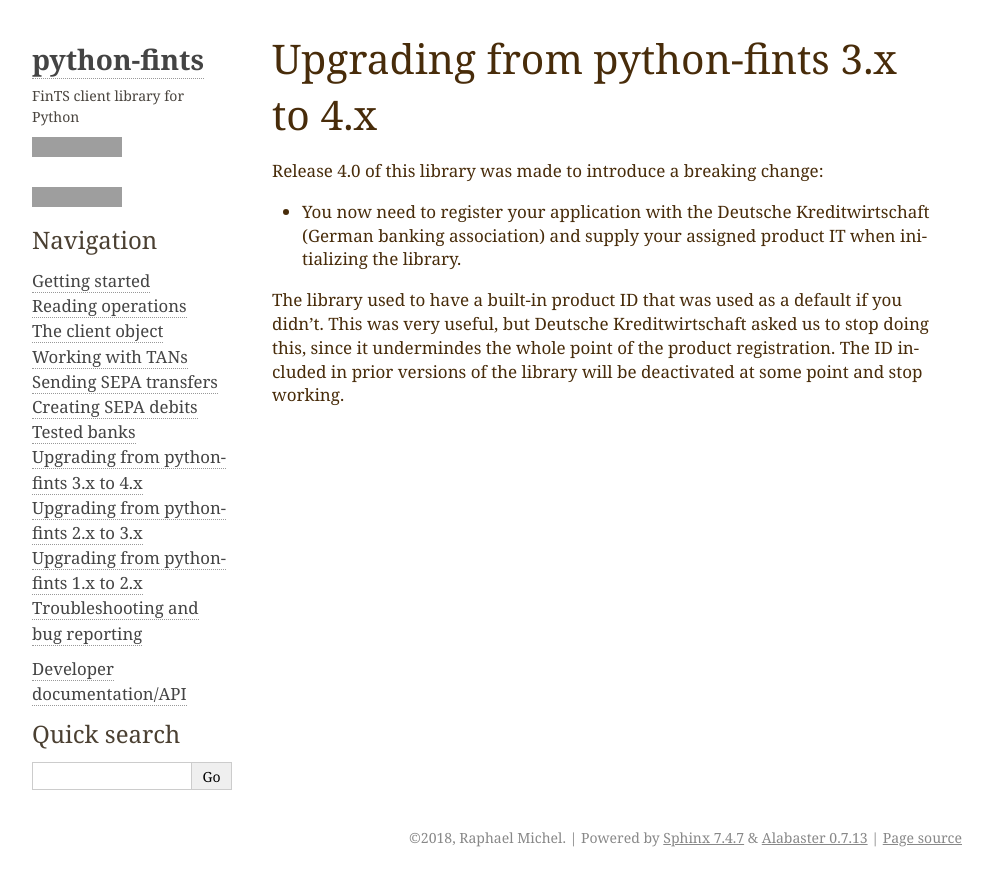
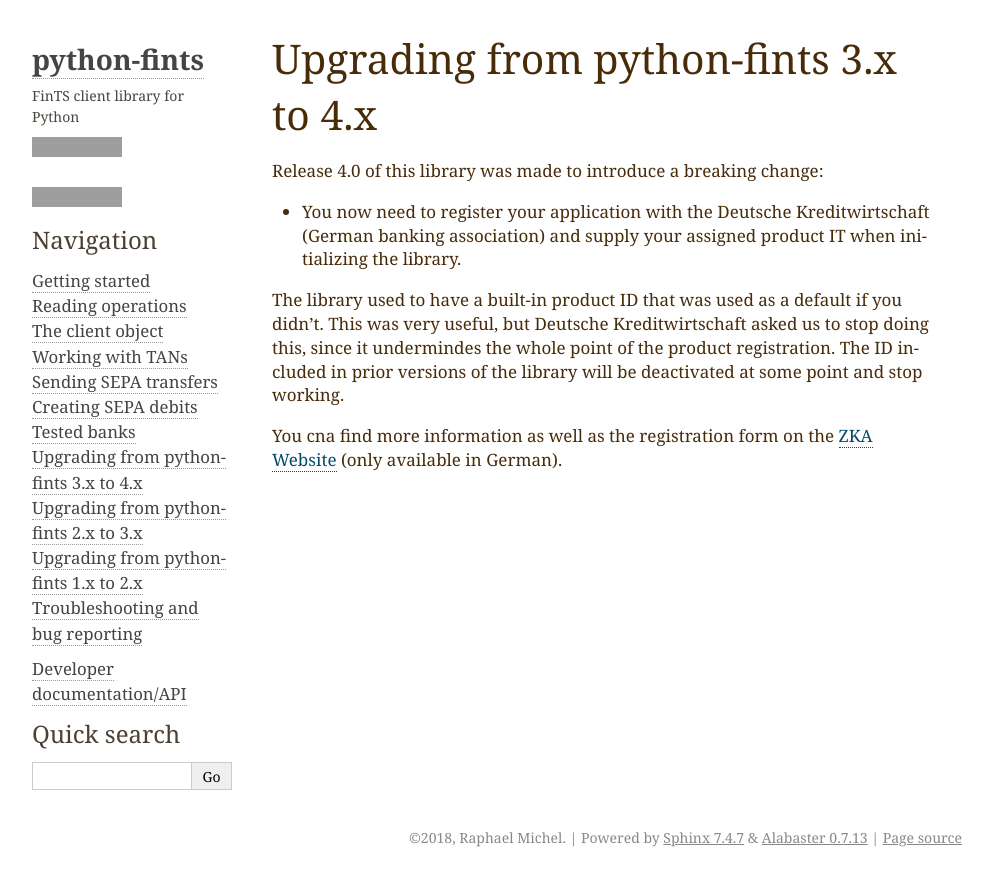
Before and after one commit to raphaelm/python-fints, a Sphinx documentation site: the page built from docs/upgrading_3_4.rst, in a window 1280 px wide, cut to the strip 0-886 px from the top of the page. Shown: the whole strip, without its empty margins (148-1141 px from the left). Built offline with Sphinx 7.4.7, drawn with Linux system fonts in a browser that asks for light colours; grey boxes are pictures that could not be loaded.

Commit message:
Add link to registration form on website

```diff
--- a/docs/upgrading_3_4.rst
+++ b/docs/upgrading_3_4.rst
@@ -9,3 +9,7 @@ Release 4.0 of this library was made to introduce a breaking change:
 The library used to have a built-in product ID that was used as a default if you didn't. This was very useful, but
 Deutsche Kreditwirtschaft asked us to stop doing this, since it undermindes the whole point of the product registration.
 The ID included in prior versions of the library will be deactivated at some point and stop working.
+
+You cna find more information as well as the registration form on the `ZKA Website`_ (only available in German).
+
+.. _ZKA Website: https://www.hbci-zka.de/register/prod_register.htm
```
